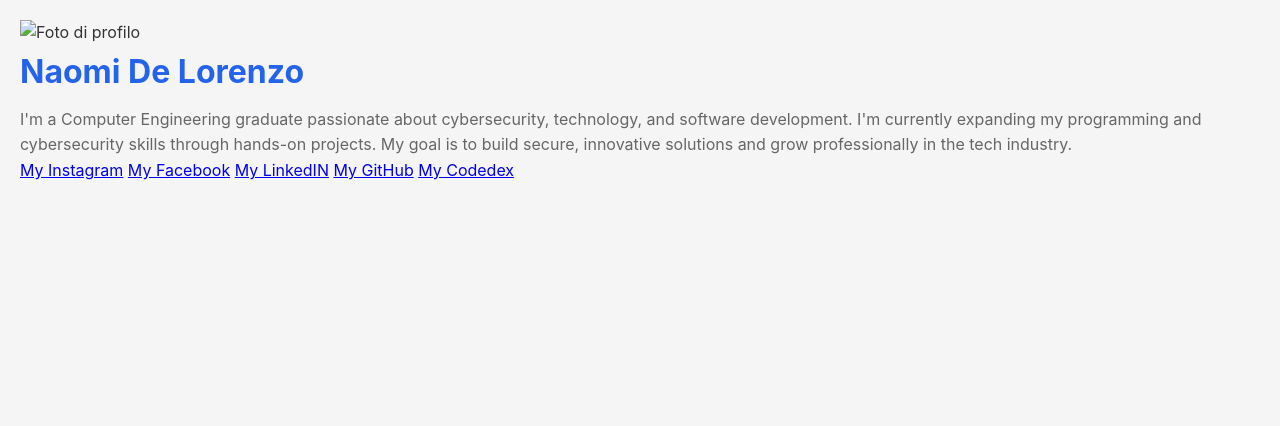
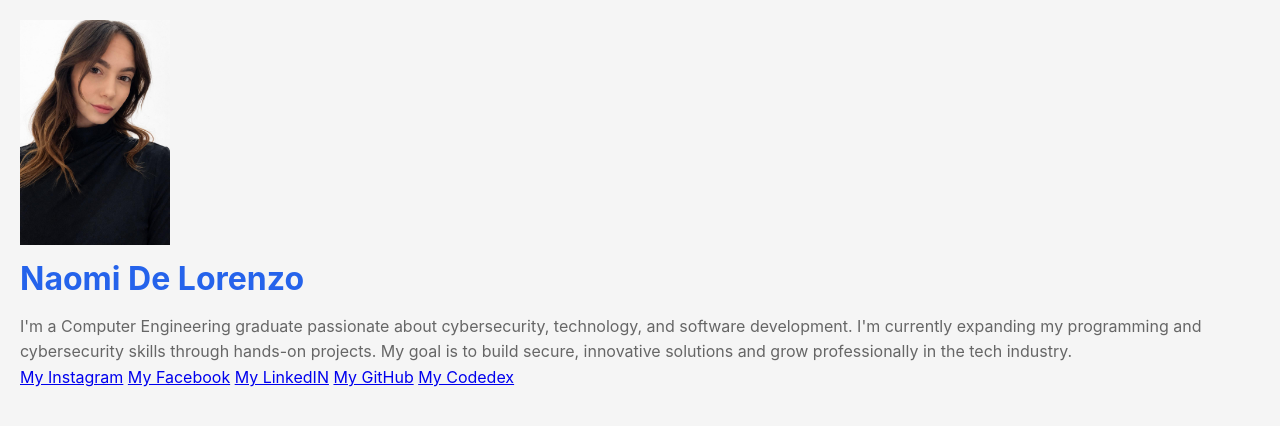
Before and after one commit to Naomi-De-Lorenzo/portfolio, a plain HTML site: page 01-link-in-bio-html/index.html in a window 1280 px wide. Drawn offline with Linux system fonts and the light colour scheme.

Commit message:
Fix profile picture source in index.html
Updated image source path for profile picture.

```diff
--- a/01-link-in-bio-html/index.html
+++ b/01-link-in-bio-html/index.html
@@ -10,7 +10,7 @@
    <body>
      <main>
        <div class="container">
-         <img class="profile-pic" width="150" src="assets/mia_foto.jpeg" alt="Foto di profilo"/>
+         <img class="profile-pic" width="150" src="mia_foto.jpeg" alt="Foto di profilo"/>
          <h1>Naomi De Lorenzo</h1>
          <p class="about">I'm a Computer Engineering graduate passionate about cybersecurity, technology, and software development. I'm currently expanding my programming and cybersecurity skills through hands-on projects. My goal is to build secure, innovative solutions and grow professionally in the tech industry.</p>
          <div class="link">
```
